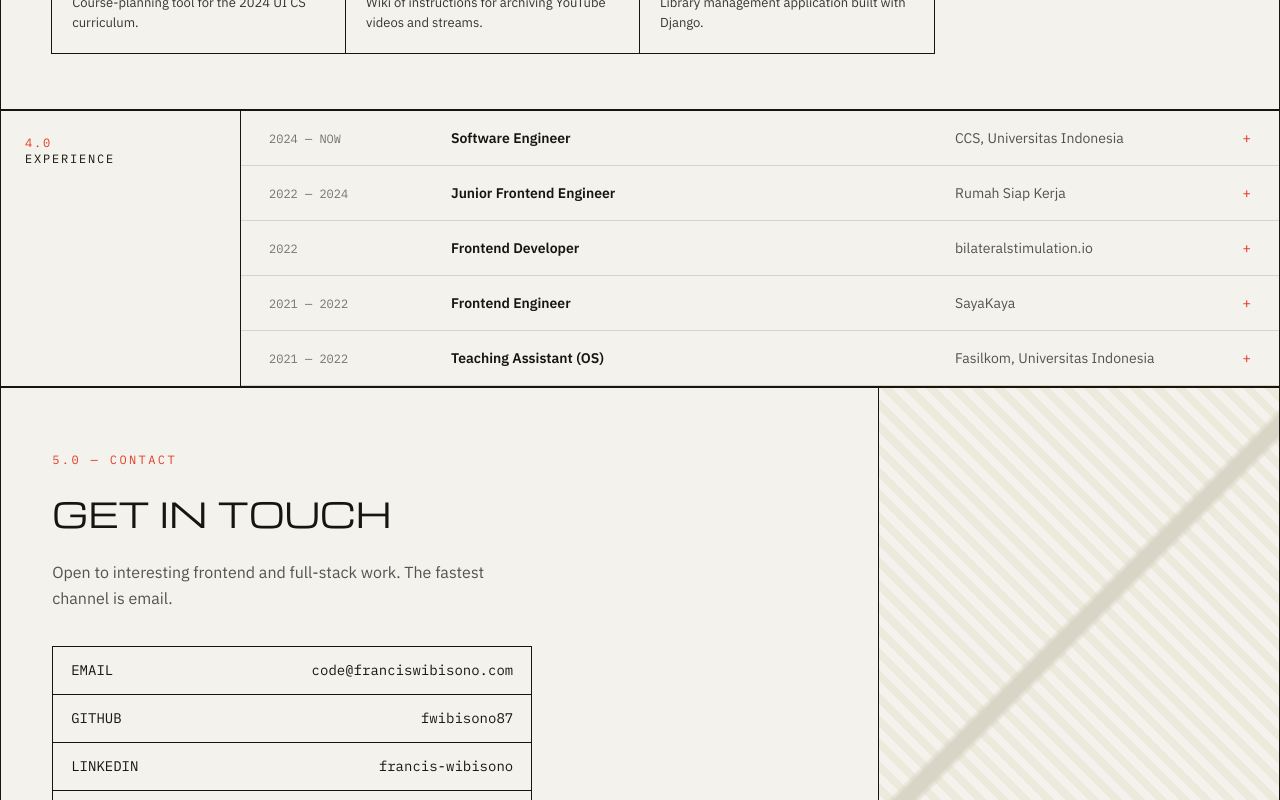
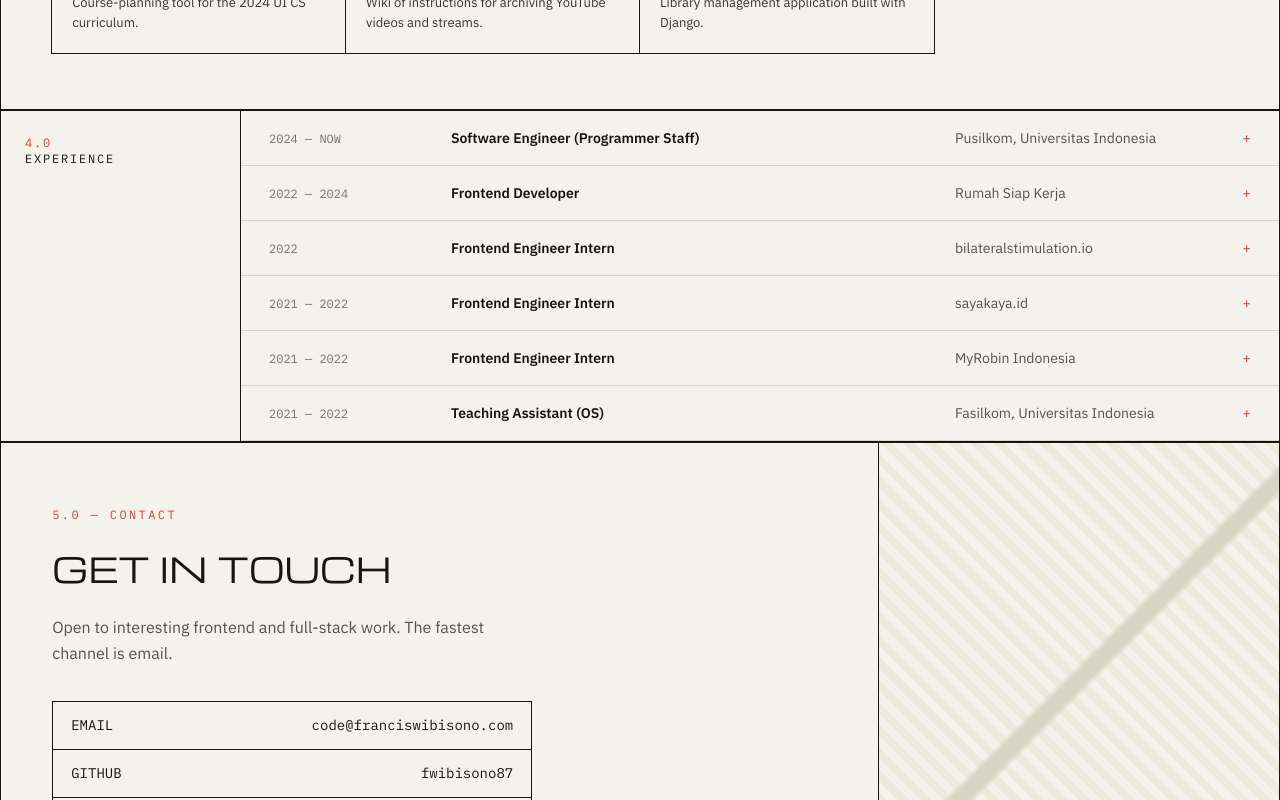
Before and after one commit to fwibisono87/fwibisono87, a SvelteKit app: page / in a window 1280 px wide. Shown: the part 1440-2240 px from the top of the page. Built offline with nearby package versions, Linux system fonts and the light colour scheme.

Commit message:
feat: experience

```diff
--- a/src/data/portfolio.ts
+++ b/src/data/portfolio.ts
@@ -28,6 +28,7 @@ export interface Experience {
 	readonly role: string;
 	readonly org: string;
 	readonly description: string;
+	readonly bullets?: readonly string[];
 	readonly meta: string;
 	readonly image?: StaticImage;
 }
@@ -175,31 +176,62 @@ export const capabilities: readonly Capability[] = [
 export const experience: readonly Experience[] = [
 	{
 		years: '2024 — NOW',
-		role: 'Software Engineer',
-		org: 'CCS, Universitas Indonesia',
-		description: "Currently engineering internal systems at Universitas Indonesia's Center for Computer Science.",
-		meta: 'DEPOK, ID · FULL-TIME · 2024 — NOW'
+		role: 'Software Engineer (Programmer Staff)',
+		org: 'Pusilkom, Universitas Indonesia',
+		description: 'The academic venture and IT-consultancy arm of the Faculty of Computer Science, Universitas Indonesia, building software, data, and systems for Indonesian government agencies and enterprises since 1972.',
+		bullets: [
+			'Built a secure full-stack document-processing and review system using Nuxt/Vue, TypeScript, Python/Flask, Redis, Elasticsearch, object storage, OIDC SSO, Docker, and local LLM services. Focused on secure intake, semantic retrieval, human-in-the-loop review, export generation, testing, and deployment automation.',
+			"Architected a dynamic Form Generator (Vue 3, TypeScript, Vuetify) for MinerbaOne, a government platform used by Indonesia's Directorate-General for Minerals and Coal. The system generates arbitrary form types with domain-specific auto-calculations, functioning as a purpose-built alternative to Google Forms for mining regulation workflows.",
+			'Developed a Document Generator microservice (Node.js) that programmatically populates Word templates from JSON data, replacing a manual process where government staff typed 100+ page documents by hand, reducing weeks of preparation time per document cycle.',
+			'Pioneered TypeScript adoption and the frontend Repository Pattern across the MinerbaOne codebase, establishing standards the wider team adopted. Conducted code reviews and mentored junior developers on these patterns, reducing bugs and enabling faster IDE-assisted development.',
+			"Designed the frontend architecture for the university's Student Lifecycle Management system, introducing Vue Query, i18n, Pinia, and shared tooling that improved maintainability and accelerated feature development for the team.",
+			'Implemented API endpoints in Go/Fiber for the SLCM project and contributed backend features in PHP/Laravel, including Keycloak SSO authentication that unified login across frontend and backend services.'
+		],
+		meta: 'DEPOK, ID · FULL-TIME · SEP 2024 — NOW'
 	},
 	{
 		years: '2022 — 2024',
-		role: 'Junior Frontend Engineer',
+		role: 'Frontend Developer',
 		org: 'Rumah Siap Kerja',
-		description: 'Migrated components, libraries, and pages from Vue Options API to Nuxt 3 and the Composition API.',
-		meta: 'JAKARTA, ID · FULL-TIME · 2 YRS'
+		description: "An Indonesian edtech platform and official training provider for Prakerja, the government's national pre-employment skilling programme, serving tens of thousands of learners.",
+		bullets: [
+			'Led the migration of the company homepage and three landing pages from Vue 2 to Nuxt/Vue 3, achieving ~300ms First Contentful Paint on a platform serving tens of thousands of users; tracked Core Web Vitals with Lighthouse and monitored production errors and performance with Sentry.',
+			'Optimized frontend data fetching and API usage patterns, reducing query times by approximately 50%.',
+			'Drove standardization across the frontend codebase by introducing TypeScript, Composition API, TanStack Query, Storybook, and consistent Tailwind/SCSS patterns, improving developer velocity and component maintainability after the migration period, based on existing and new designs from Figma.',
+			'Led a Vue-to-React migration to improve performance and align with the product roadmap, establishing TypeScript conventions and best practices for the new React codebase.'
+		],
+		meta: 'JAKARTA, ID · FULL-TIME · OCT 2022 — OCT 2024'
 	},
 	{
 		years: '2022',
-		role: 'Frontend Developer',
+		role: 'Frontend Engineer Intern',
 		org: 'bilateralstimulation.io',
-		description: 'Revamp animations, create presistent preferences for clients',
-		meta: 'BERLIN, GERMANY · 4 MONTHS'
+		description: "A Berlin-based startup building an online tool for EMDR (Eye Movement Desensitization and Reprocessing) therapy, since grown into the world's largest online EMDR platform used by tens of thousands of therapists worldwide.",
+		bullets: [
+			'Built the client-facing UI in SvelteKit and Tailwind CSS, translating Figma designs into production code.',
+			"Built the company's first automated client-onboarding pipeline (Stripe payments, Twilio welcome emails) and a Redis-backed system for saving and reloading therapist session configurations."
+		],
+		meta: 'BERLIN, GERMANY · INTERNSHIP · JUN — SEP 2022'
 	},
 	{
 		years: '2021 — 2022',
-		role: 'Frontend Engineer',
-		org: 'SayaKaya',
-		description: 'Build landing page and blog integration.',
-		meta: 'JAKARTA, INDONESIA · 7 MONTHS'
+		role: 'Frontend Engineer Intern',
+		org: 'sayakaya.id',
+		description: 'An Indonesian fintech app for retail mutual-fund investing, focused on financial literacy for first-time investors.',
+		bullets: [
+			"Built the company's landing page, investment calculator, career pages, and a headless-WordPress blog (Svelte frontend consuming the WordPress REST API) in SvelteKit."
+		],
+		meta: 'JAKARTA, ID · INTERNSHIP · DEC 2021 — JUN 2022'
+	},
+	{
+		years: '2021 — 2022',
+		role: 'Frontend Engineer Intern',
+		org: 'MyRobin Indonesia',
+		description: "Indonesia's largest on-demand blue-collar staffing platform, connecting enterprises with pre-screened frontline workers across B2B and worker-facing apps (later acquired by BetterPlace).",
+		bullets: [
+			'Delivered features across the B2B staffing app and a worker-facing B2C app in Vuetify/Nuxt.js, including a community feed with photo posts, and rebuilt the next-generation app from scratch in Tailwind CSS/Nuxt.js.'
+		],
+		meta: 'JAKARTA, ID · INTERNSHIP · MAY — DEC 2021'
 	},
 	{
 		years: '2021 — 2022',
--- a/src/routes/+page.svelte
+++ b/src/routes/+page.svelte
@@ -176,8 +176,15 @@
 														decoding="async"
 													/>
 												{/if}
-												<p class="mb-3 mt-0 text-sm leading-relaxed text-muted dark:text-night-muted">{item.description}</p>
-												<p class="m-0 font-mono text-[11px] tracking-[.08em] text-muted-2 dark:text-night-muted-2">{item.meta}</p>
+											<p class="mb-3 mt-0 text-sm leading-relaxed text-muted dark:text-night-muted">{item.description}</p>
+											{#if item.bullets}
+												<ul class="mb-3 flex list-none flex-col gap-2 p-0 text-sm leading-relaxed text-muted dark:text-night-muted">
+													{#each item.bullets as bullet}
+														<li class="flex gap-2.5"><span class="shrink-0 text-accent" aria-hidden="true">■</span><span>{bullet}</span></li>
+													{/each}
+												</ul>
+											{/if}
+											<p class="m-0 font-mono text-[11px] tracking-[.08em] text-muted-2 dark:text-night-muted-2">{item.meta}</p>
 											</div>
 										</div>
 									{/if}
@@ -194,11 +201,12 @@
 					<figure class="m-0 flex min-h-[320px] flex-col"><div class={`${imagePattern} min-h-[280px] flex-1`} role="img" aria-label="real photo — bottom of page"></div><figcaption class="flex justify-between border-t border-ink px-4 py-3 font-mono text-[11px] text-muted dark:border-night-ink dark:text-night-muted"><span>PORTRAIT B/2</span><span>PHOTOGRAPH</span></figcaption></figure>
 				</section>
 
-				<section class="grid grid-cols-[240px_1fr_1fr] border-b-2 border-ink dark:border-night-ink max-[920px]:grid-cols-2 max-[600px]:grid-cols-1" aria-labelledby="annex-heading">
-					<h2 id="annex-heading" class={`${sectionLabel} max-[920px]:col-span-full`}><span class="text-accent">6.0</span><br />ANNEXES</h2>
-					<a class="flex flex-col gap-2 border-r border-ink p-[24px_28px] text-inherit no-underline hover:bg-ink hover:text-paper dark:border-night-ink dark:hover:bg-night-ink dark:hover:text-night" href="/photos"><span class="font-mono text-[11px] text-accent">ANNEX A — /photos</span><strong class="font-heading text-lg">Photographs ↗</strong><small class="text-[13px] opacity-80">Event photography — selected and edited records.</small></a>
-					<a class="flex flex-col gap-2 p-[24px_28px] text-inherit no-underline hover:bg-ink hover:text-paper dark:hover:bg-night-ink dark:hover:text-night" href="/hashtag"><span class="font-mono text-[11px] text-accent">ANNEX B — /hashtag</span><strong class="font-heading text-lg">Caption Generator ↗</strong><small class="text-[13px] opacity-80">IG caption tool for cosplay photography posts.</small></a>
-				</section>
+			<section class="grid grid-cols-[240px_1fr_1fr_1fr] border-b-2 border-ink dark:border-night-ink max-[920px]:grid-cols-2 max-[600px]:grid-cols-1" aria-labelledby="annex-heading">
+				<h2 id="annex-heading" class={`${sectionLabel} max-[920px]:col-span-full`}><span class="text-accent">6.0</span><br />ANNEXES</h2>
+				<a class="flex flex-col gap-2 border-r border-ink p-[24px_28px] text-inherit no-underline hover:bg-ink hover:text-paper dark:border-night-ink dark:hover:bg-night-ink dark:hover:text-night" href="/photos"><span class="font-mono text-[11px] text-accent">ANNEX A — /photos</span><strong class="font-heading text-lg">Photographs ↗</strong><small class="text-[13px] opacity-80">Event photography — selected and edited records.</small></a>
+				<a class="flex flex-col gap-2 border-r border-ink p-[24px_28px] text-inherit no-underline hover:bg-ink hover:text-paper dark:border-night-ink dark:hover:bg-night-ink dark:hover:text-night" href="/hashtag"><span class="font-mono text-[11px] text-accent">ANNEX B — /hashtag</span><strong class="font-heading text-lg">Caption Generator ↗</strong><small class="text-[13px] opacity-80">IG caption tool for cosplay photography posts.</small></a>
+				<a class="flex flex-col gap-2 p-[24px_28px] text-inherit no-underline hover:bg-ink hover:text-paper dark:hover:bg-night-ink dark:hover:text-night" href="https://blog.franciswibisono.com" target="_blank" rel="noopener noreferrer"><span class="font-mono text-[11px] text-accent">ANNEX C — /blog</span><strong class="font-heading text-lg">Blog ↗</strong><small class="text-[13px] opacity-80">Writing on code, tech, and things I find interesting.</small></a>
+			</section>
 
 				{#if secretOpen}
 					<section id="appendix" class="grid grid-cols-[240px_minmax(0,1fr)] border-b-2 border-ink bg-ink text-paper dark:border-night-ink dark:bg-night-ink dark:text-night max-[920px]:grid-cols-1" aria-labelledby="appendix-heading">
```
Also changed, not shown: tests/test.ts (+3 -3 lines).
